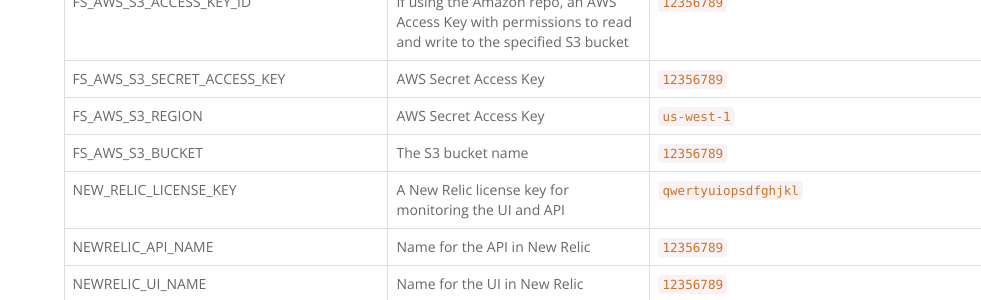
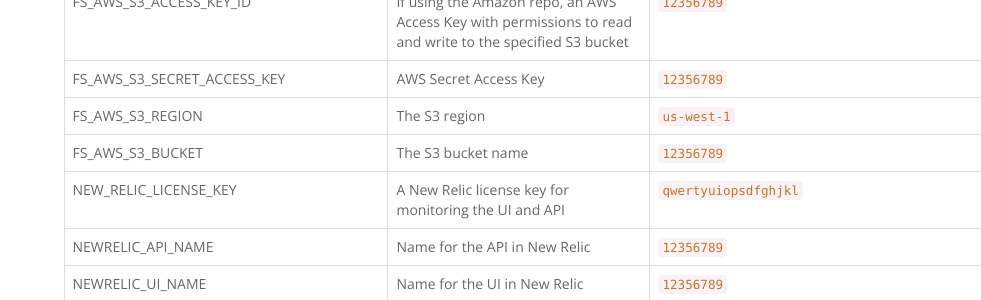
Before and after one commit to LearningLocker/docs, a Jekyll site: the page built from src/guides-configuring.md, in a window 1280 px wide and 1400 px high, scrolled down 2959 px. Shown: the part 154-454 px from the top of the window, without its empty margins (299-1280 px from the left). Built offline with Jekyll 4.4.1, drawn with Linux system fonts in a browser that asks for light colours; nearby versions of some CDN libraries; some of the changed text lies outside the part shown.

Commit message:
Fix descriptions

```diff
--- a/src/guides-configuring.md
+++ b/src/guides-configuring.md
@@ -66,7 +66,7 @@ FS_SUBFOLDER | A subfolder for all uploads to live within | `storage` | `storage
 FS_LOCAL_ENDPOINT | An absolute path to storage | `/custom/storage/dir` | Current working directory
 FS_AWS_S3_ACCESS_KEY_ID | If using the Amazon repo, an AWS Access Key with permissions to read and write to the specified S3 bucket | `12356789` | -
 FS_AWS_S3_SECRET_ACCESS_KEY | AWS Secret Access Key | `12356789` | -
-FS_AWS_S3_REGION | AWS Secret Access Key | `us-west-1` | -
+FS_AWS_S3_REGION | The S3 region | `us-west-1` | -
 FS_AWS_S3_BUCKET | The S3 bucket name | `12356789` | -
 NEW_RELIC_LICENSE_KEY | A New Relic license key for monitoring the UI and API | `qwertyuiopsdfghjkl` | -
 NEWRELIC_API_NAME | Name for the API in New Relic | `12356789` | -
@@ -95,7 +95,7 @@ REDIS_PREFIX | A prefix to append to all keys within the Redis database | `learn
 FS_LOCAL_STORAGE_DIR | An absolute path to storage | `/custom/storage/dir` | Current working directory
 FS_S3_ACCESS_KEY_ID | If using the Amazon repo, an AWS Access Key with permissions to read and write to the specified S3 bucket | `12356789` | -
 FS_S3_SECRET_ACCESS_KEY | AWS Secret Access Key | `12356789` | -
-FS_S3_REGION | AWS Secret Access Key | `us-west-1` | -
+FS_S3_REGION | The S3 region | `us-west-1` | -
 WINSTON_CONSOLE_LEVEL | Minimum logging level (error\|warning\|info\|debug\|silly) | `info` | `info`
 **WINSTON_CLOUDWATCH_ENABLED** | Should logs be sent to AWS Cloudwatch?<br><br>[AWS credentials must be configured for Cloudwatch access](http://docs.aws.amazon.com/AmazonCloudWatch/latest/logs/iam-identity-based-access-control-cwl.html) | `true` | `false`
 WINSTON_CLOUDWATCH_LOG_GROUP_NAME | The Cloudwatch Logs group name | `llv2` | `llv2`
```
